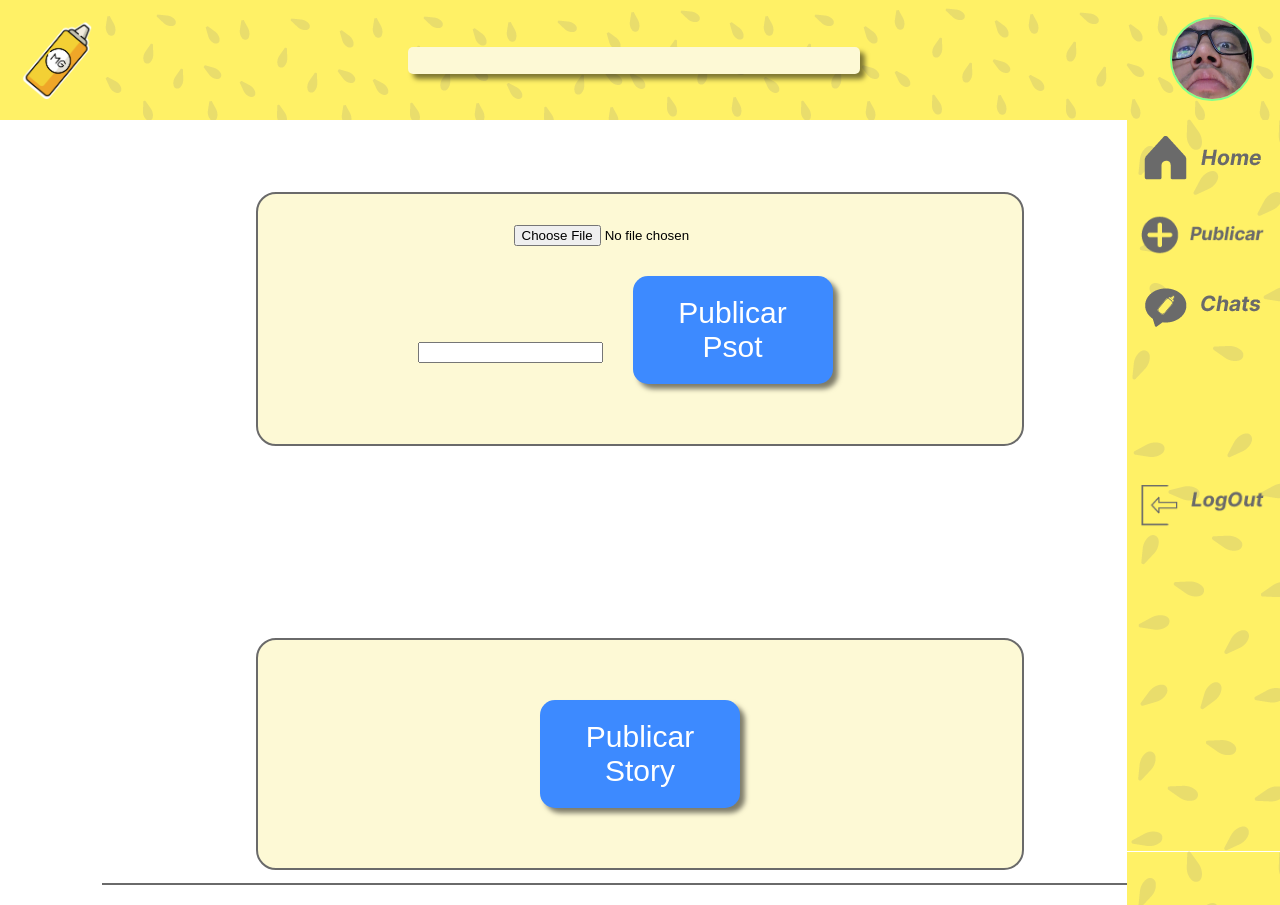
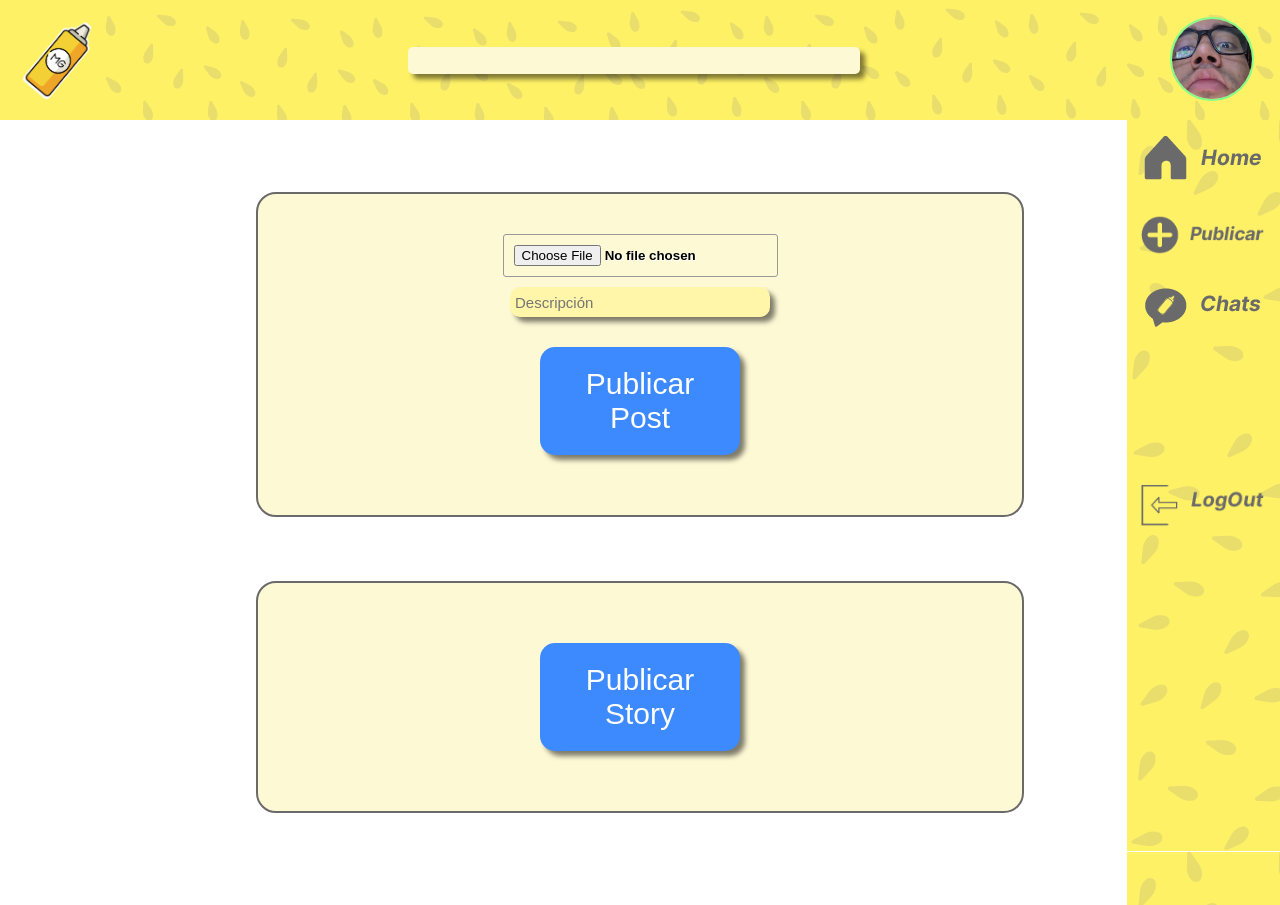
Before and after one commit to AndresBonilla0306/Mostazagram, a React (Vite) app: page /Publicar in a window 1280 px wide. After the commit the page ends 813 px from the top, so only its background shows below. Built offline with nearby package versions, Linux system fonts and the light colour scheme; no server answers.

Commit message:
Diseño publicar

```diff
--- a/src/Pages/PulbicarPublicacion.jsx
+++ b/src/Pages/PulbicarPublicacion.jsx
@@ -1,6 +1,5 @@
 import React, { useEffect, useRef } from 'react'
 import { useState } from 'react'
-import ContenedorCardImagenP from '../Index/ContenedorCardImagenP'
 import Header from '../Componentes/Header'
 import Hover from '../Componentes/Hover'
 import MonaLisa from '../assets/assets/img/Others/MonaLisa.jpg'
@@ -81,17 +80,15 @@ export const PulbicarPublicacion = () => {
       <Header/>
       <Hover/>
       <form className='CPublicar' onSubmit={handleSubmit}>
-        <input type='file' name='file' placeholder='¡Sube tu foto aqui!' ref={inputRef} />
-        {/* <img ref={inputRef} className='FotoPubli'/> */}
+        <input type='file' ref={inputRef} className='FileP' />
         <br/>
-        <input type="text" value={desc} onChange={handleDescChange} />
-        <button className='BtnPublicar' >Publicar Psot</button>
+        <input type="text" value={desc} onChange={handleDescChange} className='BarP' placeholder='Descripción'/> <br/>
+        <button className='BtnPublicar' >Publicar Post</button>
       </form>
       <form className='CPublicar' onSubmit={updateStory}>
           <button className='BtnPublicar' >Publicar Story</button>
       </form>
 
-      <ContenedorCardImagenP/>
       <ToastContainer />
     </div>
 
--- a/src/css/Estilos.css
+++ b/src/css/Estilos.css
@@ -203,12 +203,41 @@ body{
 }.CPublicar{
     margin: 20%;
     margin-top: 15%;
-    margin-bottom: 1%;
+    margin-bottom: -10%;
     padding: 30px;
     align-items: center;
     background-color:#FDF9D5;
     border: 2px solid #6A6A6A;
     border-radius: 20px;
+}
+.FileP{
+  display: inline-block;
+  background: linear-gradient(top, #f9f9f9, #e3e3e3);
+  border: 1px solid #999;
+  border-radius: 3px;
+  padding: 5px 8px;
+  outline: none;
+  white-space: nowrap;
+  cursor: pointer;
+  text-shadow: 1px 1px #fff;
+  font-weight: 700;
+  font-size: 10pt;
+  padding: 10px;
+  margin: 10px;
+}.BarP{
+    padding: 5px;
+    font-size: 15px;
+    width: 250px;
+    height: 20px;
+    border-radius: 10px;
+    background-color: #fff6aa;
+
+    border:0px;
+    box-shadow: 5px 5px 5px rgba(0, 0, 0, 0.5);
+    transition: width 0.75s ease-in-out, height 0.75s ease-in-out;
+}.BarP:hover{
+    width: 255px;
+    height: 25px;
 }
 .FotoPubli{
     width: 300px;
```
